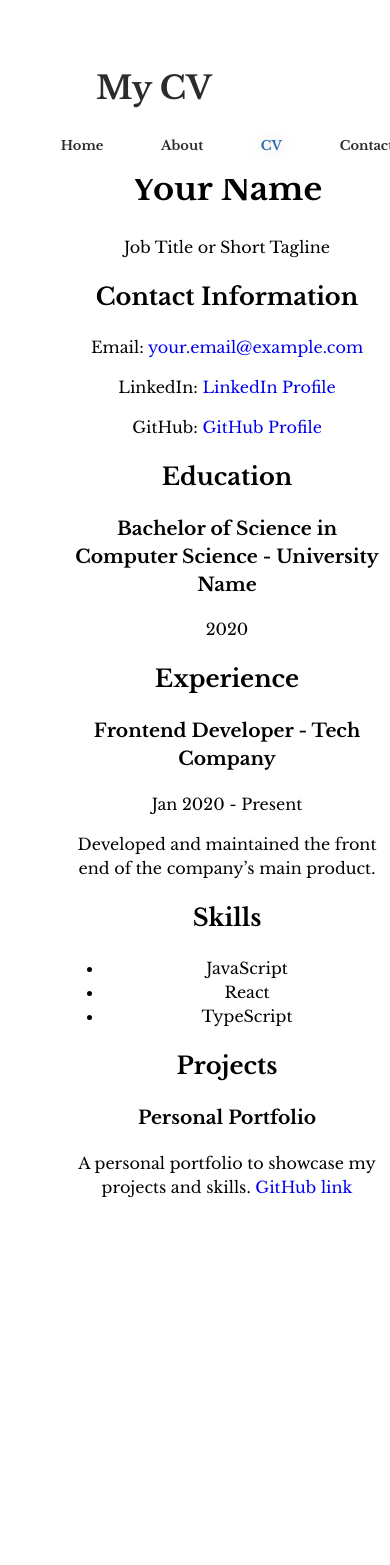
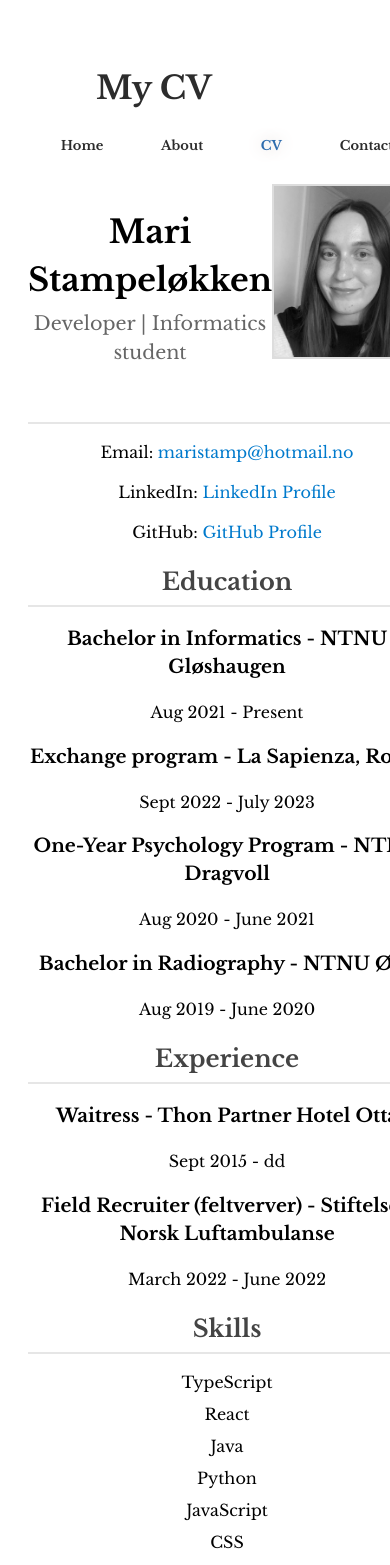
Before and after one commit to MariStampelkken/webCV, a React (Vite) app: page /CV in a window 390 px wide. Shown: the top 1565 px of the page. Before the commit the page ends 1215 px from the top, so only its background shows below. Built offline with nearby package versions, Linux system fonts and the light colour scheme.

Commit message:
feat: info for CV and styling
- no additional storage atm, might consider changing this later
- cleaned some code

issue: #5

```diff
--- a/src/components/cvComponent/cvComponent.module.css
+++ b/src/components/cvComponent/cvComponent.module.css
@@ -1,18 +1,51 @@
 /* CV.module.css */
-.cv {
+   .cv {
     padding: 20px;
     max-width: 800px;
     margin: auto;
+    font-family: 'Arial', sans-serif;
+    color: #333;
+  }
+
+  header {
+    text-align: center;
+    margin-bottom: 30px;
+    display: flex;
+    justify-content: space-between;
   }
 
   header h1 {
     font-size: 2em;
-    margin-bottom: 0;
+    font-weight: bold;
+    padding-top: 4rem;
+    margin: 0;
+  }
+
+  header p {
+    font-size: 1.2em;
+    color: #666;
+    margin: 5px 0 20px;
+  }
+
+  .profilePic{
+    flex-shrink: 0;
+  }
+
+  .pp {
+    max-width: 150px; /* Adjust the size of the profile picture */
+    border: 2px solid #ddd;
+    margin-top: 40px;
+  }
+
+  .headerText {
+    flex-grow: 1;
   }
 
   h2 {
+    font-size: 1.8em;
     border-bottom: 2px solid #e6e6e6;
     padding-bottom: 5px;
+    margin-bottom: 15px;
     color: #444;
   }
 
@@ -21,14 +54,43 @@
     padding: 0;
   }
 
+  li {
+    margin-bottom: 8px;
+  }
+
   .job, .school, .project {
-    margin-bottom: 15px;
+    margin-bottom: 20px;
+    padding: 15px;
+    border: 1px solid #ddd;
+    border-radius: 10px;
+    background-color: #fafafa;
+    box-shadow: 0 2px 5px rgba(0, 0, 0, 0.1);
   }
 
   a {
     color: #007acc;
     text-decoration: none;
   }
+
   a:hover {
     text-decoration: underline;
   }
+
+  #contact-info p, .job p, .school p {
+    line-height: 1.6;
+  }
+
+  @media (max-width: 950px) {
+    .cv {
+      padding: 15px;
+    }
+
+    header h1 {
+      padding-top: 4rem;
+      font-size: 2em;
+    }
+
+    h2 {
+      font-size: 1.5em;
+    }
+  }
--- a/src/components/cvComponent/cvComponent.tsx
+++ b/src/components/cvComponent/cvComponent.tsx
@@ -1,33 +1,64 @@
 // CV.tsx
 import React from 'react';
 import { ContactInfo, Skill, Experience, Education, Project } from '../../types';
+import ProfilePicture from "../../illustrations/CVPicture.jpeg";
+import styles from './cvComponent.module.css';
 
 const contactInfo: ContactInfo = {
-  email: 'your.email@example.com',
-  linkedIn: 'https://www.linkedin.com/in/yourprofile',
-  github: 'https://github.com/yourusername',
+  email: 'maristamp@hotmail.no',
+  linkedIn: 'https://www.linkedin.com/in/mari-stampeløkken-017901238/',
+  github: 'https://github.com/MariStampelkken',
 };
 
 const skills: Skill[] = [
+  { name: 'TypeScript' },
+  { name: 'React' },
+  { name: 'Java' },
+  { name: 'Python' },
   { name: 'JavaScript' },
-  { name: 'React' },
-  { name: 'TypeScript' },
+  { name: 'CSS' },
+  { name: 'HTML' },
+  { name: 'Git' },
+  { name: 'Database (MySQL, MongoDB, Neo4j)'},
+  { name: 'REST API, GraphQL' },
 ];
 
 const experiences: Experience[] = [
   {
-    title: 'Frontend Developer',
-    company: 'Tech Company',
-    date: 'Jan 2020 - Present',
-    description: 'Developed and maintained the front end of the company’s main product.',
+    title: 'Waitress',
+    company: 'Thon Partner Hotel Otta',
+    date: 'Sept 2015 - dd',
+    description: ''
+  },
+  {
+    title: 'Field Recruiter (feltverver)',
+    company: 'Stiftelsen Norsk Luftambulanse',
+    date: 'March 2022 - June 2022',
+    description:
+      '',
   },
 ];
 
 const education: Education[] = [
   {
-    degree: 'Bachelor of Science in Computer Science',
-    institution: 'University Name',
-    graduationYear: '2020',
+    degree: 'Bachelor in Informatics',
+    institution: 'NTNU Gløshaugen',
+    graduationYear: 'Aug 2021 - Present',
+  },
+  {
+    degree: 'Exchange program',
+    institution: 'La Sapienza, Roma',
+    graduationYear: 'Sept 2022 - July 2023',
+  },
+  {
+    degree: 'One-Year Psychology Program',
+    institution: 'NTNU Dragvoll',
+    graduationYear: 'Aug 2020 - June 2021',
+  },
+  {
+    degree: 'Bachelor in Radiography',
+    institution: 'NTNU Øya',
+    graduationYear: 'Aug 2019 - June 2020',
   },
 ];
 
@@ -42,13 +73,19 @@ const projects: Project[] = [
 const CVComponent: React.FC = () => {
   return (
     <div className="cv">
-      <header>
-        <h1>Your Name</h1>
-        <p>Job Title or Short Tagline</p>
+      <header className={styles.header}>
+        <div className={styles.headerText}>
+          <h1>Mari Stampeløkken </h1>
+          <p>Developer | Informatics student </p>
+        </div>
+
+        <div className={styles.profilePic}>
+          <img src={ProfilePicture} alt="Profile picture of Mari" className={styles.pp}/>
+        </div>
       </header>
 
       <section id="contact-info">
-        <h2>Contact Information</h2>
+        <h2> </h2>
         <p>Email: <a href={`mailto:${contactInfo.email}`}>{contactInfo.email}</a></p>
         <p>LinkedIn: <a href={contactInfo.linkedIn} target="_blank" rel="noopener noreferrer">LinkedIn Profile</a></p>
         <p>GitHub: <a href={contactInfo.github} target="_blank" rel="noopener noreferrer">GitHub Profile</a></p>
@@ -84,7 +121,7 @@ const CVComponent: React.FC = () => {
         </ul>
       </section>
 
-      <section id="projects">
+      {/* <section id="projects">
         <h2>Projects</h2>
         {projects.map((project, index) => (
           <div className="project" key={index}>
@@ -92,7 +129,7 @@ const CVComponent: React.FC = () => {
             <p>{project.description} <a href={project.link} target="_blank" rel="noopener noreferrer">GitHub link</a></p>
           </div>
         ))}
-      </section>
+      </section> */}
     </div>
   );
 };
--- a/src/routes/about/About.tsx
+++ b/src/routes/about/About.tsx
@@ -16,7 +16,7 @@ const About: React.FC = () => {
         <b>I love getting creative.</b> Whether it’s through art, photography, or music to relax, or to use it in combination with my code! I also enjoy being outdoors, and you’ll often find me hiking to recharge or spending time with my friends and family.
         </p>
         <p className={styles.description3}>
-        <b>A few fun fact about me:</b> I spent a year in Rome on an exchange program, which not only made me a better programmer but also a devoted pizza enthusiast. I love to travel. I love my cat Liz, seen in the photo below. And I have met Taylor Swift.
+        <b>A few fun fact about me:</b> I spent a year in Rome on an exchange program, which not only made me a better programmer but also a devoted pizza enthusiast. I love to travel. I love my cat Liz, seen in the photo below. And I have met Taylor Swift, how cool is that?!
         </p>
 
       <div className={styles.pictures}>
--- a/src/routes/home/Home.module.css
+++ b/src/routes/home/Home.module.css
@@ -2,9 +2,9 @@
 .home {
   display: flex;
   flex-direction: column;
-  justify-content: space-between; /* Space out elements */
-  align-items: center; /* Center items horizontally */
-  height: 100vh; /* Full viewport height */
+  justify-content: space-between;
+  align-items: center;
+  height: 100vh;
   padding: 2rem;
   position: relative;
 }
@@ -21,7 +21,7 @@
 }
 @keyframes typing {
   from { width: 0% }
-  to { width: 50% }
+  to { width: 20% }
 }
 
 .undertitle{
@@ -36,20 +36,6 @@
   animation: typing 4s steps(30,end), blink-caret 0.75s step-end infinite;
 }
 
-.undertitle2{
-  font-family: 'Special Elite', monospace;
-  font-size: 1.6rem;
-  color: var(--font-color);
-  margin-left: 0;
-  margin-top:0;
-  text-align: left;
-  align-self: flex-start;
-  letter-spacing: 0.5rem;
-  white-space: nowrap;
-  animation: typing 4s steps(30,end), blink-caret 0.75s step-end infinite;
-}
-
-
 .illustration {
   width: 600px;
   height: auto;
@@ -57,7 +43,6 @@
   position: relative;
 }
 
-/* Responsive styles */
 @media (max-width: 950px) {
   .undertitle{
     margin-top:6rem;
@@ -69,36 +54,30 @@
     font-size: 1.75rem;
   }
   .undertitle{
-    margin-top:4rem;
-    font-size: 1.25rem;
-  }
-  .undertitle2{
+    margin-top: 4rem;
     font-size: 1.25rem;
   }
 
   .illustration {
-    width: 80%; /* Increase the percentage width on smaller screens */
-    max-width: none; /* Remove the max-width restriction */
+    width: 80%;
+    max-width: none;
   }
 }
 
 @media (max-width: 480px) {
   .title {
-    font-size: 1.5rem; /* Even smaller title size for very small screens */
+    font-size: 1.5rem;
   }
   .undertitle{
     margin-top: 2rem;
     font-size: 1.25rem;
   }
-  .undertitle2{
-    font-size: 1.25rem;
-  }
 
   .illustration {
-    width: 90%; /* Further increase width on extra small screens */
+    width: 90%;
   }
 
   .navbar {
-    margin-bottom: 0.5rem; /* Adjust this value as needed */
+    margin-bottom: 0.5rem;
   }
 }
--- a/src/routes/home/Home.tsx
+++ b/src/routes/home/Home.tsx
@@ -7,8 +7,7 @@ const Home: React.FC = () => {
   return (
     <div className={styles.home}>
       <h1 className={styles.title}> Mari's webCV </h1>
-      <h2 className={styles.undertitle}>Welcome to my webpage!</h2>
-      <h3 className={styles.undertitle2}>I'm Mari!</h3>
+      <h2 className={styles.undertitle}>Welcome!</h2>
       <img src={Portrait} alt="Portrait" className={styles.illustration} />
       <Navbar />
     </div>
```
Also changed, not shown: src/illustrations/CVPicture.jpeg (added).
